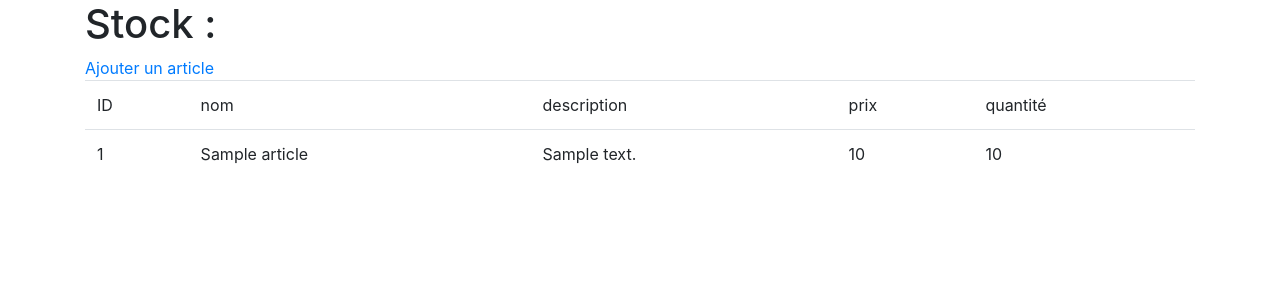
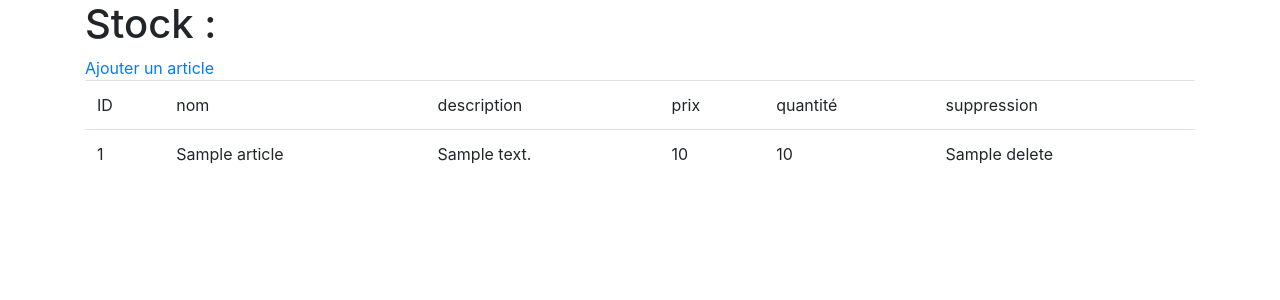
Before and after one commit to PHGL666/python, a Flask app: template templates/index.html in a window 1280 px wide. Shown: the top 300 px of the page. Run offline with Flask 2, Linux system fonts and the light colour scheme; the template is opened without the code that fills it: most values are stand-ins (such as "Sample title", 1, 10 or a date in 2020); some libraries are stand-ins or nearby versions.

Commit message:
cinquieme commit

```diff
--- a/application.py
+++ b/application.py
@@ -7,10 +7,12 @@ from flask_sqlalchemy import SQLAlchemy
 
 app = Flask(__name__)
 app.config['SQLALCHEMY_DATABASE_URI'] = 'sqlite:///data.db'
+
 db = SQLAlchemy(app)
 
 from model.stock import stock
 from model.article import Article
+
 
 @app.route('/hello')
 def hello_world():
@@ -20,7 +22,6 @@ def hello_world():
 @app.route('/user/<username>/<int:other>')
 def show_username(username, other):
     return 'Hello, {}, {}'.format(username, other)
-
 
 @app.route('/add_article', methods=['GET', 'POST'])
 def add_article():
--- a/templates/index.html
+++ b/templates/index.html
@@ -27,6 +27,9 @@
                 <td>
                     quantité
                 </td>
+                <td>
+                    suppression
+                </td>
             </thead>
             {% for entry in entries %}
                 <tr>
@@ -45,6 +48,9 @@
                     <td>
                         {{ entry.quantity }}
                     </td>
+                    <td>
+                        {{ entry.article.delete }}
+                    </td>
                 </tr>
             {% endfor %}
         </table>
```
Also changed, not shown: model/stock.py (+8 -0 lines), README.md, data.db (added).
